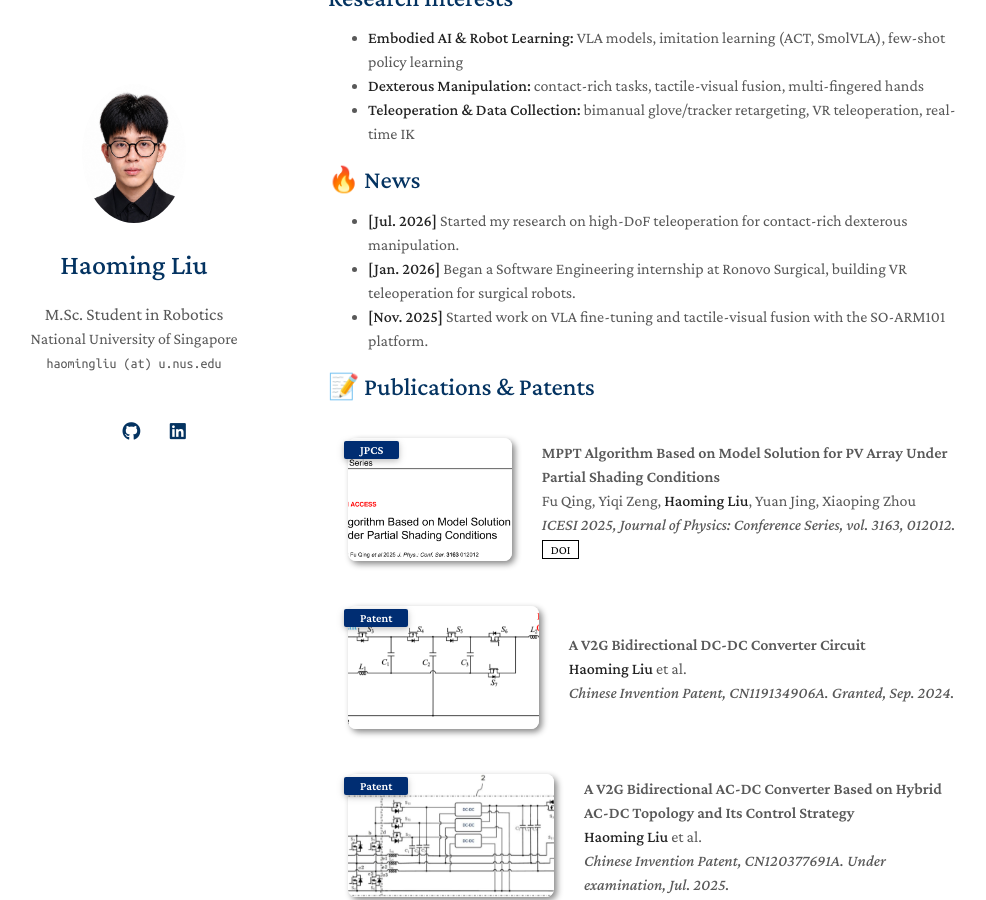
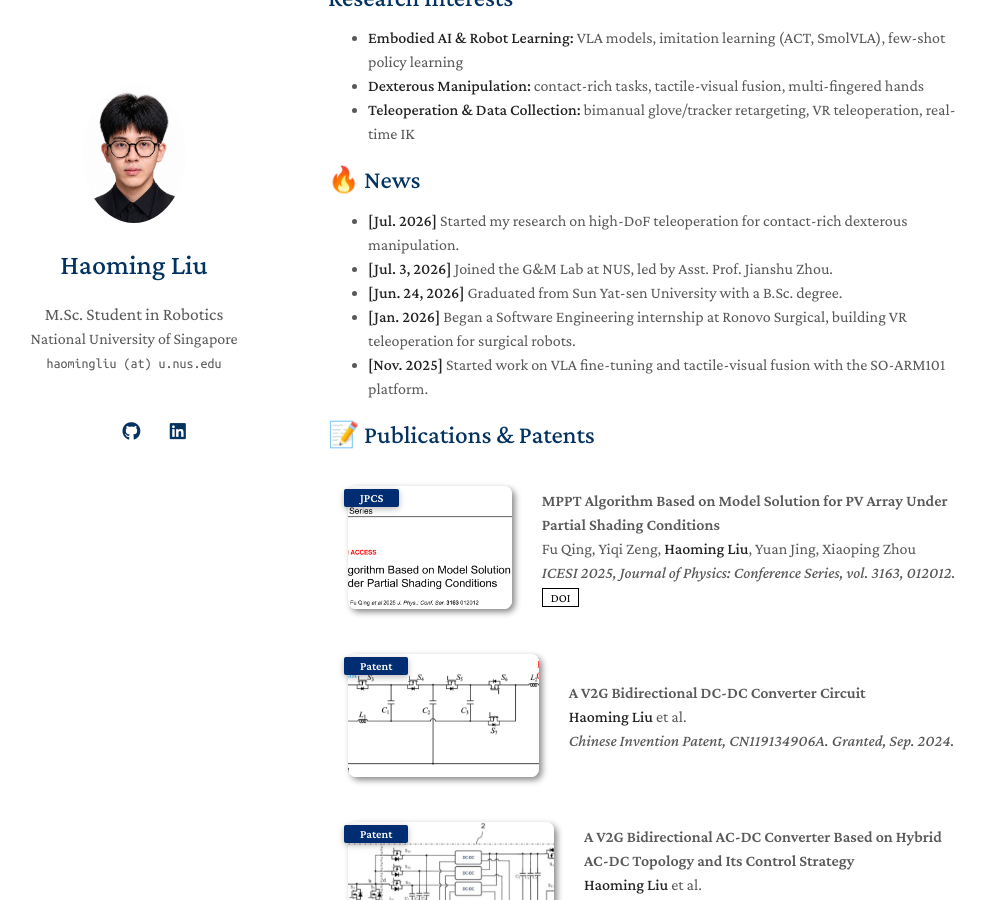
Before and after one commit to Johnny-lauHM/Johnny-lauHM.github.io, a Jekyll site: the page built from index.md, in a window 1280 px wide and 900 px high, scrolled down 333 px. Shown: the whole window, without its empty margins (142-1128 px from the left). Built offline with Jekyll 4.4.1, drawn with Linux system fonts in a browser that asks for light colours; a style sheet for code colours, icons or effects is not loaded; our own code applies the rules of GitHub Pages for plain Markdown files.

Commit message:
Add news: SYSU graduation and joining NUS G&M Lab

```diff
--- a/index.md
+++ b/index.md
@@ -17,6 +17,8 @@ My research focuses on teaching robots to act in the physical world — vision-l
 ## 🔥 News
 
 - **[Jul. 2026]** Started my research on high-DoF teleoperation for contact-rich dexterous manipulation.
+- **[Jul. 3, 2026]** Joined the G&M Lab at NUS, led by Asst. Prof. Jianshu Zhou.
+- **[Jun. 24, 2026]** Graduated from Sun Yat-sen University with a B.Sc. degree.
 - **[Jan. 2026]** Began a Software Engineering internship at Ronovo Surgical, building VR teleoperation for surgical robots.
 - **[Nov. 2025]** Started work on VLA fine-tuning and tactile-visual fusion with the SO-ARM101 platform.
 
```
